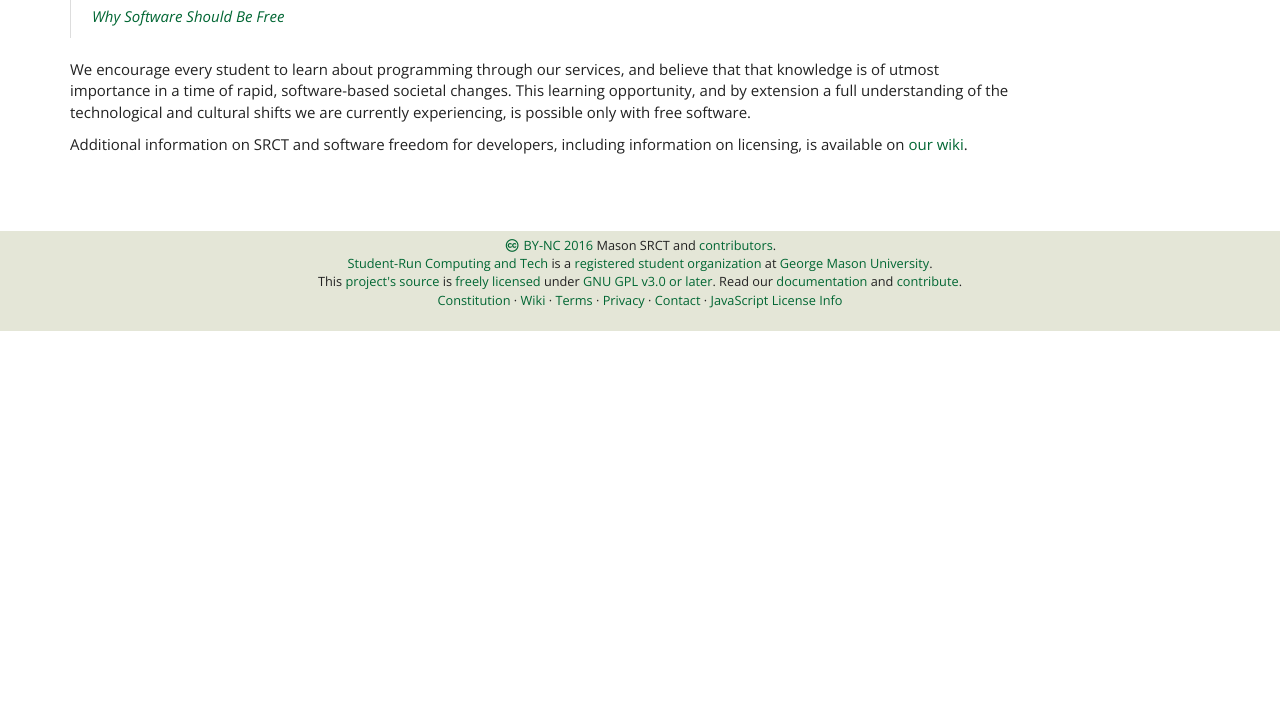
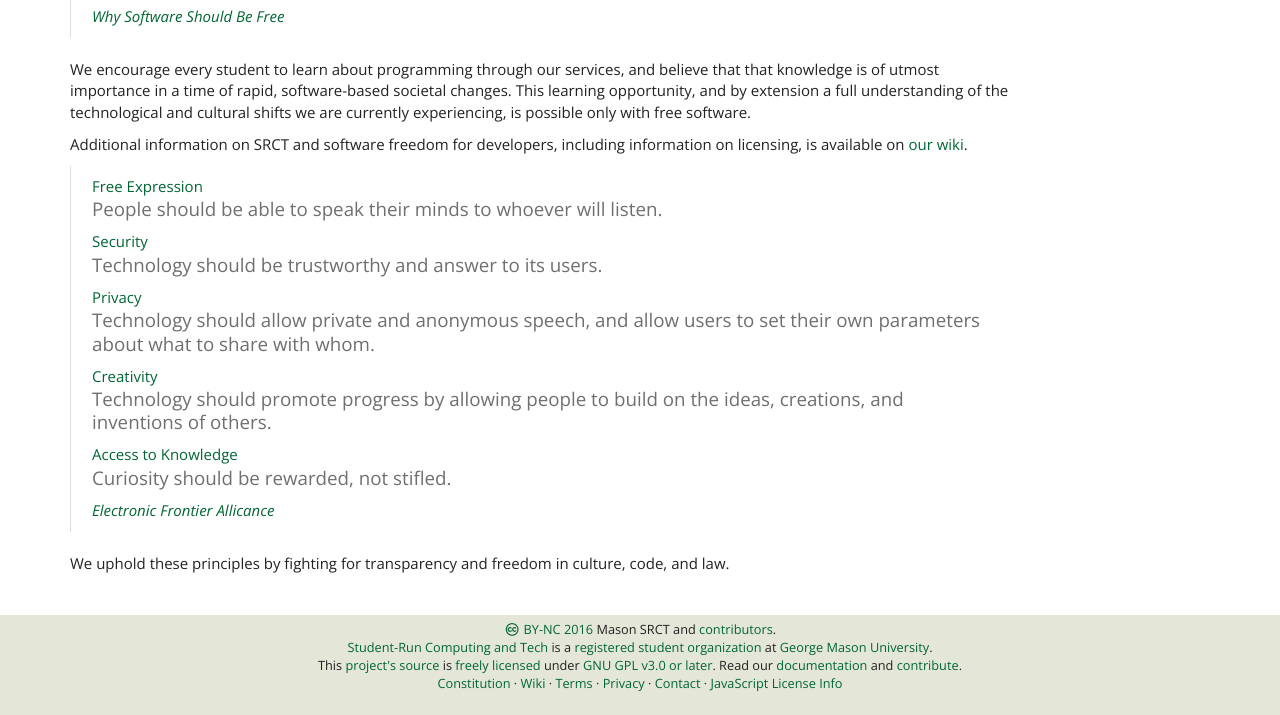
Before and after one commit to srct/srctweb, a Python web app: template srctweb/website/templates/documents/software_freedom.html in a window 1280 px wide. Shown: the part 469-1184 px from the top of the page. Before the commit the page ends 800 px from the top, so only its background shows below. Run offline with Jinja, Linux system fonts and the light colour scheme; the template is opened without the code that fills it, so the values that code supplies are empty; some libraries are stand-ins or nearby versions.

Commit message:
Software Freedom: Possible EFA Endorsement
This commit adds the basic EFF EFA statements. The idea is that it
needs some work to make it fit with the rest of our site, but I
wanted something people could actually look at.

Signed-off-by: Mark Stenglein <mark@stengle.in>

```diff
--- a/srctweb/website/templates/documents/software_freedom.html
+++ b/srctweb/website/templates/documents/software_freedom.html
@@ -61,6 +61,37 @@ Not free as in free beer, but free as in free speech.
     including information on licensing, is available on
     <a href="http://wiki.srct.gmu.edu/Software_Freedom">our wiki</a>.
 
+    <blockquote>
+
+    <a href="">Free Expression</a>
+
+    <p>People should be able to speak their minds to whoever will listen.</p>
+
+    <a href="">Security</a>
+
+    <p>Technology should be trustworthy and answer to its users.</p>
+
+    <a href="">Privacy</a>
+
+    <p>Technology should allow private and anonymous speech, and allow users to
+    set their own parameters about what to share with whom.</p>
+
+    <a href="">Creativity</a>
+
+    <p>Technology should promote progress by allowing people to build on the
+    ideas, creations, and inventions of others.</p>
+
+    <a href="">Access to Knowledge</a>
+
+    <p>Curiosity should be rewarded, not stifled.</p>
+
+    <cite><a href="https://www.eff.org/electronic-frontier-alliance">Electronic Frontier Allicance</a></cite>
+
+    </blockquote>
+
+    <p>We uphold these principles by fighting for transparency and freedom in
+    culture, code, and law.</p>
+
   </div>
 
   <div class="col-sm-2 hidden-xs">
```
